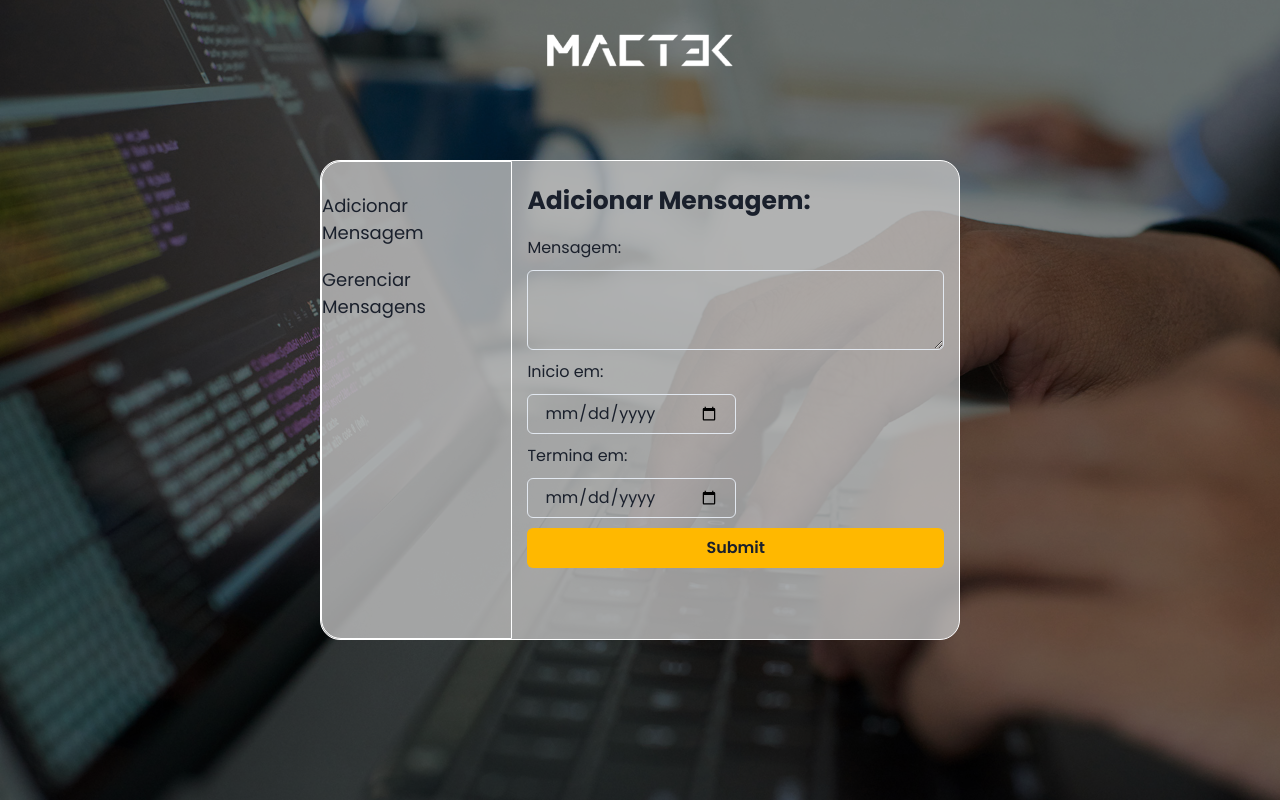
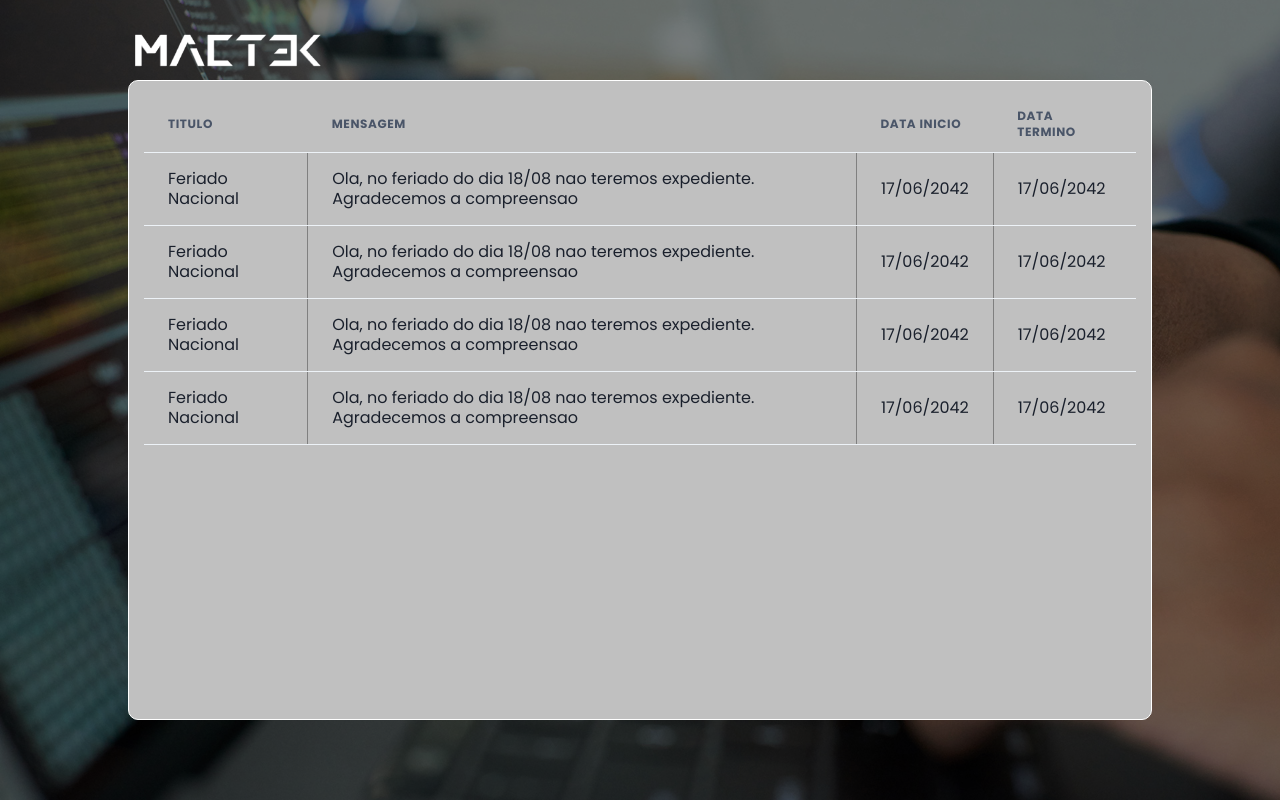
Before and after one commit to arturwatana/layout-mactek, a React (Vite) app: page /panel in a window 1280 px wide. Both pictures are taken after typing "Sample", "Sample123" into the empty fields and a click on the button "Submit". Built offline with nearby package versions, Linux system fonts and the light colour scheme.

Commit message:
fix: components

```diff
--- a/src/Components/IndividualModule/index.tsx
+++ b/src/Components/IndividualModule/index.tsx
@@ -58,7 +58,7 @@ export default function IndividualModule() {
                 <Flex textAlign={"left"} w={{ sm: "90%", lg: "80%" }} zIndex={500} p={{ sm: "60px 0 0 0", lg: "80px 0 0 0" }} >
                   <Flex flexDir={"column"} gap="40px">
                     <Heading color={"#fbc431"} w="100%" textAlign={{ sm: "center", lg: "start" }} fontWeight={400} fontSize={{ sm: "42px", lg: "46px" }} >{module.name}</Heading>
-                    <Text color={"rgba(255,255,255,0.8)"} fontSize={'18px'}>{module.description}</Text>
+                    <Text color={"rgba(255,255,255,0.8)"} fontWeight={300} fontSize={'18px'}>{module.description}</Text>
                   </Flex>
                 </Flex>
               </> : <Flex w="40%" zIndex={500} p="120px 0 0 0" ><Text fontSize={22} color="white" textAlign={"center"}>Módulo nao encontrado, tente novamente mais tarde</Text></Flex>}
@@ -90,7 +90,7 @@ export default function IndividualModule() {
 
               </Flex>
               <Flex w="100%" justifyContent={"center"}  mt="45px">
-                <Text fontSize={"18px"} fontWeight={300} w={{ lg: "70% " }} textAlign={"center"}>Lorem Ipsum is simply dummy text of the printing and typesetting industry. Lorem Ipsum has been the industry's . Lorem Ipsum has been the industry's stan</Text>
+                <Text fontSize={"18px"} fontWeight={200} w={{ sm:"80%", lg: "70% " }} textAlign={"center"}>Lorem Ipsum is simply dummy text of the printing and typesetting industry. Lorem Ipsum has been the industry's . Lorem Ipsum has been the industry's stan</Text>
               </Flex>
             </Flex>
           </Flex>
--- a/src/Components/Panel/index.tsx
+++ b/src/Components/Panel/index.tsx
@@ -1,13 +1,16 @@
-import { Flex } from "@chakra-ui/react";
-import { motion} from "framer-motion"
-import { useState } from "react";
-import ManageMessages from "../ManageMessages";
-import AddMessage from "../AddMessage";
+import { Flex, Table, Tbody, Td, Th, Tr } from "@chakra-ui/react";
+import { motion } from "framer-motion"
+import { useEffect, useState } from "react";
 
+type MessageProps = {
+  title: string
+  message: string
+  startDate: string
+  endDate: string
+}
 
-export default function Panel(){
-    const [menu, setMenu] = useState<string>("add")
-
+export default function Panel() {
+  const [messages, setMessages] = useState<MessageProps[]>([])
   const animations = {
     render: {
       y: 0,
@@ -19,19 +22,59 @@ export default function Panel(){
     },
   }
 
+  useEffect(() => {
+    setMessages([{ title: "Feriado Nacional", message: "Ola, no feriado do dia 18/08 nao teremos expediente. Agradecemos a compreensao", startDate: "17/06/2042", endDate: "17/06/2042" },{ title: "Feriado Nacional", message: "Ola, no feriado do dia 18/08 nao teremos expediente. Agradecemos a compreensao", startDate: "17/06/2042", endDate: "17/06/2042" },{ title: "Feriado Nacional", message: "Ola, no feriado do dia 18/08 nao teremos expediente. Agradecemos a compreensao", startDate: "17/06/2042", endDate: "17/06/2042" },{ title: "Feriado Nacional", message: "Ola, no feriado do dia 18/08 nao teremos expediente. Agradecemos a compreensao", startDate: "17/06/2042", endDate: "17/06/2042" }])
+  }, [])
+
 
   return (
     <>
-                  <motion.div initial={{y: 1000, opacity: 0}} animate={"render"} variants={animations}  style={{width: "50%", minHeight: "100vh", display: "flex", justifyContent: "center", alignItems:"center"}}  >
-                        <Flex border={"1px solid white"} background="rgb(192,192,192, 0.8)"  w={"100%"} h="60%" minH={"60vh"} borderRadius={"20px"}>
-                            <Flex w="30%" border="1px solid white" borderRadius={"20px 0 0 20px"} p="30px 0 0 0">
-                                <motion.ul style={{width: "100%", display: "flex", flexDirection:"column",alignItems: "center", listStyle: "none", gap:"20px", fontSize: "18px"}} >
-                                    <motion.li onClick={() => setMenu("add")} whileHover={{color: "rgba(255,255,255,0.8)"}} style={{cursor: "pointer"}}> Adicionar Mensagem</motion.li>
-                                    <motion.li onClick={() => setMenu("manage")} whileHover={{color: "rgba(255,255,255,0.8)"}} style={{cursor: "pointer"}} >Gerenciar Mensagens</motion.li>
+      <motion.div animate={"render"} variants={animations} style={{ width: "100%", minHeight: "100vh", display: "flex", justifyContent: "center", alignItems: "center" }}  >
+        <Flex border={"1px solid white"} flexDir={"column"} background="rgb(192,192,192, 1)" w={"100%"} h="80%" minH={"60vh"} borderRadius={"10px"}>
+          {/* <Flex w="20%" border="1px solid white" borderRadius={"20px 0 0 20px"} p="30px 0 0 0">
+            <motion.ul style={{ width: "100%", display: "flex", flexDirection: "column", alignItems: "center", listStyle: "none", gap: "20px", fontSize: "18px" }} >
+              <motion.li onClick={() => setMenu("add")} whileHover={{ color: "rgba(255,255,255,0.8)" }} style={{ cursor: "pointer" }}> Adicionar Mensagem</motion.li>
+              <motion.li onClick={() => setMenu("manage")} whileHover={{ color: "rgba(255,255,255,0.8)" }} style={{ cursor: "pointer" }} >Gerenciar Mensagens</motion.li>
             </motion.ul>
+          </Flex> */}
+          <Flex w="100%" p="15px" flexDir={"column"} gap="10px">
+            <Flex>
+              <Table>
+                <Tr>
+                  <Th>
+                    Titulo
+                  </Th>
+                  <Th>
+                    Mensagem
+                  </Th>
+                  <Th>
+                    Data Inicio
+                  </Th>
+                  <Th>
+                    Data Termino
+                  </Th>
+                </Tr>
+                <Tbody>
+                  {messages.map(message => (
+                    <Tr _hover={{ background: "rgb(182,192,192, 0.8)" }} cursor={"pointer"}>
+                      <Td borderRight={"1px solid gray"}>
+                        {message.title}
+                      </Td>
+                      <Td borderRight={"1px solid gray"}>
+                      {message.message}
+                      </Td>
+                      <Td borderRight={"1px solid gray"}>
+                      {message.startDate}
+                      </Td>
+                      <Td>
+                      {message.endDate}
+                      </Td>
+                    </Tr>
+                  ))}
+                </Tbody>
+              </Table>
             </Flex>
-             <Flex w="70%" p="15px" flexDir={"column"} gap="10px">
-                {menu == "add" ? <AddMessage/> : <ManageMessages/>}
+            {/* {menu == "add" ? <AddMessage/> : <ManageMessages/>} */}
           </Flex>
 
         </Flex>
--- a/src/Components/SecurityPanel/index.tsx
+++ b/src/Components/SecurityPanel/index.tsx
@@ -1,5 +1,5 @@
 import { useState } from "react"
-import { Flex, Image} from "@chakra-ui/react";
+import { Flex, Image } from "@chakra-ui/react";
 import MainImg from "../../assets/main-demo1.jpg"
 import Login from "../Login";
 import Panel from "../Panel";
@@ -7,23 +7,23 @@ import MactekLogo from "../../assets/logo-mactek.png"
 
 
 
-export default function SecurityPanel(){
+export default function SecurityPanel() {
 
     const [isLogged, setIsLogged] = useState<boolean>(false)
 
     return (
 
         <>
-         <Flex w="100%" h="100%" >
-            <div style={{ backgroundColor: "rgba(0, 0, 0, 0.5)", width: "100%", minHeight: "100vh", height: "100%", position: "absolute", zIndex: 90 }} />
-
-            <Image position={"absolute"} src={MainImg} w="100vw" minH="100vh" h="100%" backgroundRepeat={"no-repeat"} objectFit={"cover"} objectPosition={"50% 42%"} />
-
-                <Flex zIndex={900} w="100%" justifyContent={"center"} position={"relative"} alignItems={"center"} flexDir={"column"}>
-                <Flex as={"a"} href="/" w={"200px"} h="41px" position={"absolute"} top="30" zIndex={900}>
-                    <Image   w="100%" h="100%" objectFit={"contain"} src={MactekLogo} />
-                </Flex>
-                    {!isLogged ? <Login setIsLogged={setIsLogged}/> : <Panel/>}
+            <Flex w="100%" h="100%" >
+                <div style={{ backgroundColor: "rgba(0, 0, 0, 0.5)", width: "100%", minHeight: "100vh", height: "100%", position: "absolute", zIndex: 90 }} />
+                <Image position={"absolute"} src={MainImg} w="100vw" minH="100vh" h="100%" backgroundRepeat={"no-repeat"} objectFit={"cover"} objectPosition={"50% 42%"} />
+                <Flex justifyContent={"center"} position={"relative"} w={"100%"} alignItems={"center"} flexDir={"column"}>
+                    <Flex zIndex={900} w="80%" justifyContent={"center"} position={"relative"} alignItems={"start"} flexDir={"column"}>
+                        <Flex as={"a"} href="/" w={"200px"} h="41px" position={"absolute"} top="30" zIndex={900}>
+                            <Image w="100%" h="100%" objectFit={"contain"} src={MactekLogo} />
+                        </Flex>
+                        {!isLogged ? <Login setIsLogged={setIsLogged} /> : <Panel />}
+                    </Flex>
                 </Flex>
             </Flex>
         </>
```
Also changed, not shown: src/Components/MainComponent/index.tsx (+43 -14 lines), src/Components/NavBar/index.tsx (+32 -29 lines). Lines whose indentation alone changed are shown as unchanged.
